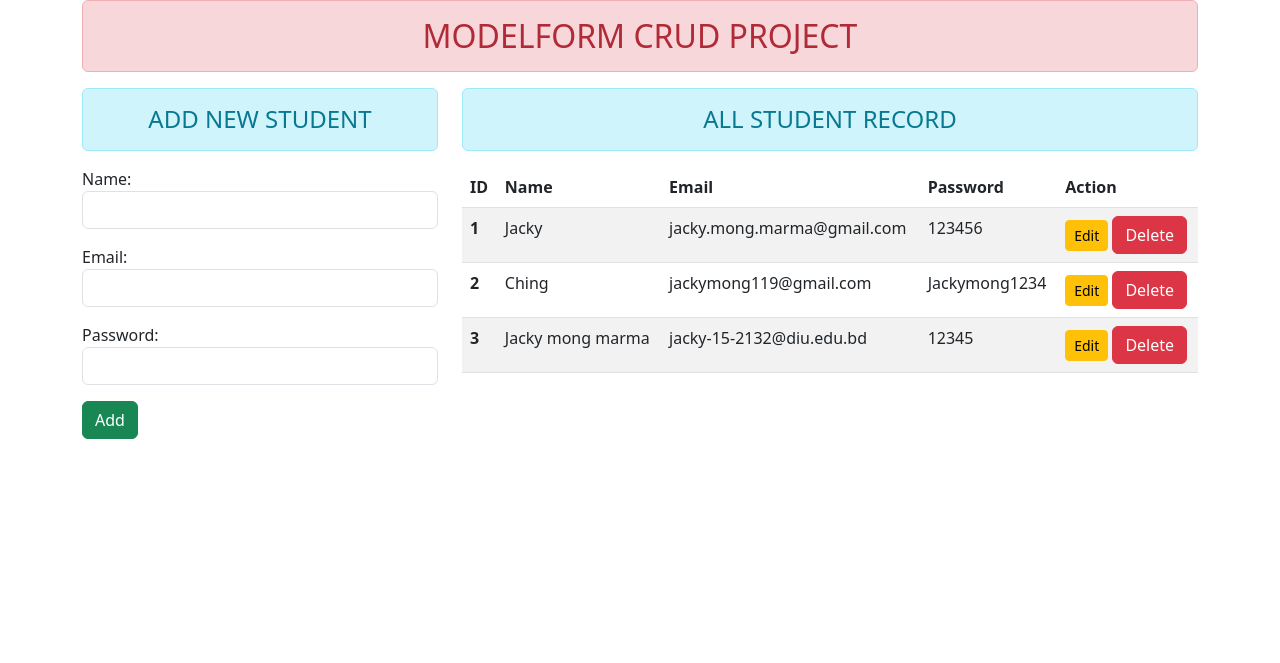
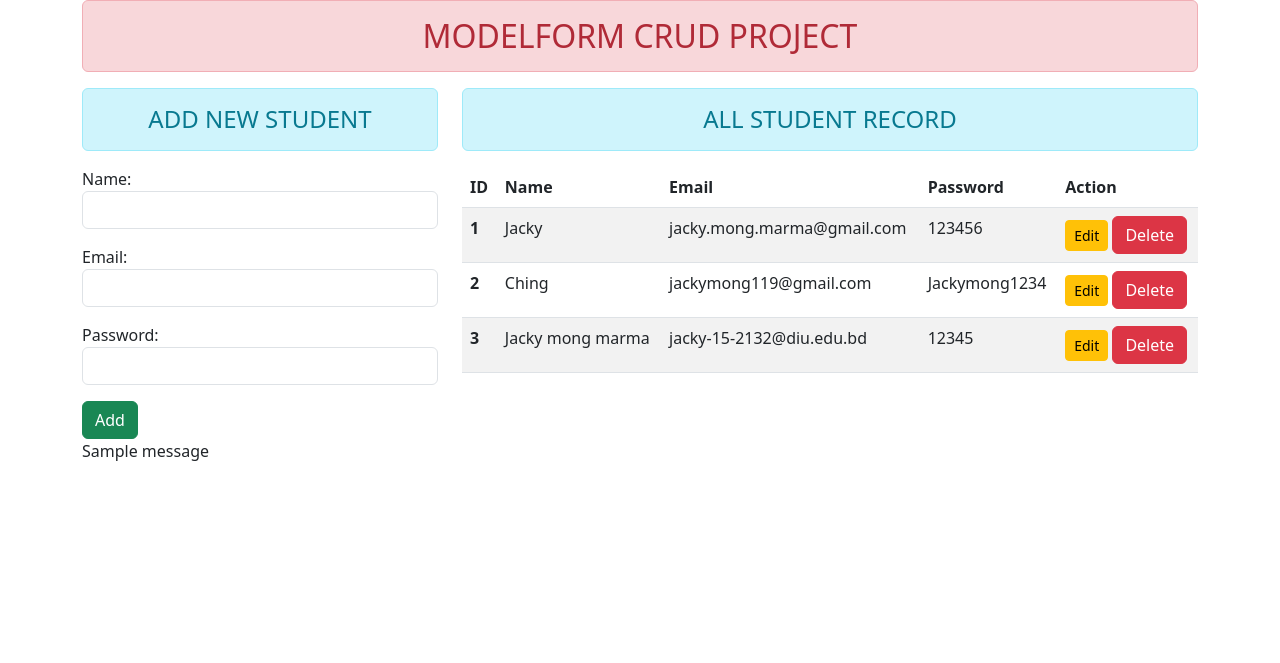
Before and after one commit to Jackymong/StudentEnroll, a Django app: page / in a window 1280 px wide. Shown: the top 663 px of the page. Run offline with Django 4.2, Linux system fonts and the light colour scheme; data comes from the database, SQL or seed files in the repository; both versions use the stored data as it was after the commit; tables that the repository leaves empty hold one stand-in row (values such as "Sample post"); one stand-in notice (Sample message) is shown; some libraries are stand-ins or nearby versions.

Commit message:
message add

```diff
--- a/crud/studentenroll/forms.py
+++ b/crud/studentenroll/forms.py
@@ -7,8 +7,8 @@ class StudentRegistration(forms.ModelForm):
     class Meta:
         model = User
         fields = ['name', 'email', 'password']
-        widgets={
-            'name':forms.TextInput(attrs={'class':'form-control'}),
+        widgets= {
+            'name':forms.TextInput(attrs={'class': 'form-control'}),
             'email': forms.EmailInput(attrs={'class': 'form-control'}),
             'password': forms.PasswordInput(render_value=True, attrs={'class': 'form-control'}),
         }
--- a/crud/studentenroll/templates/enroll/addandshow.html
+++ b/crud/studentenroll/templates/enroll/addandshow.html
@@ -8,6 +8,11 @@
             {{form.as_p}}
             <input type="submit" class="btn btn-success" value="Add">
         </form>
+        {% if messages %}
+            {% for message in messages %}
+                {{message}}
+            {% endfor %}
+        {% endif %}
     </div>
 
     <div class="col-md-8">
--- a/crud/studentenroll/views.py
+++ b/crud/studentenroll/views.py
@@ -1,6 +1,7 @@
 from django.shortcuts import render, HttpResponseRedirect
 from .forms import StudentRegistration
 from .models import User
+from django.contrib import messages
 # Create your views here.
 
 #This function do for Add and show
@@ -13,6 +14,7 @@ def add_show(request):
             ps = form.cleaned_data['password']
             reg = User(name=nm, email=em, password=ps)
             form.save()
+            messages.success(request, 'Student add successfully')
             form = StudentRegistration()
     else:
         form = StudentRegistration()
```
Also changed, not shown: crud/db.sqlite3.
